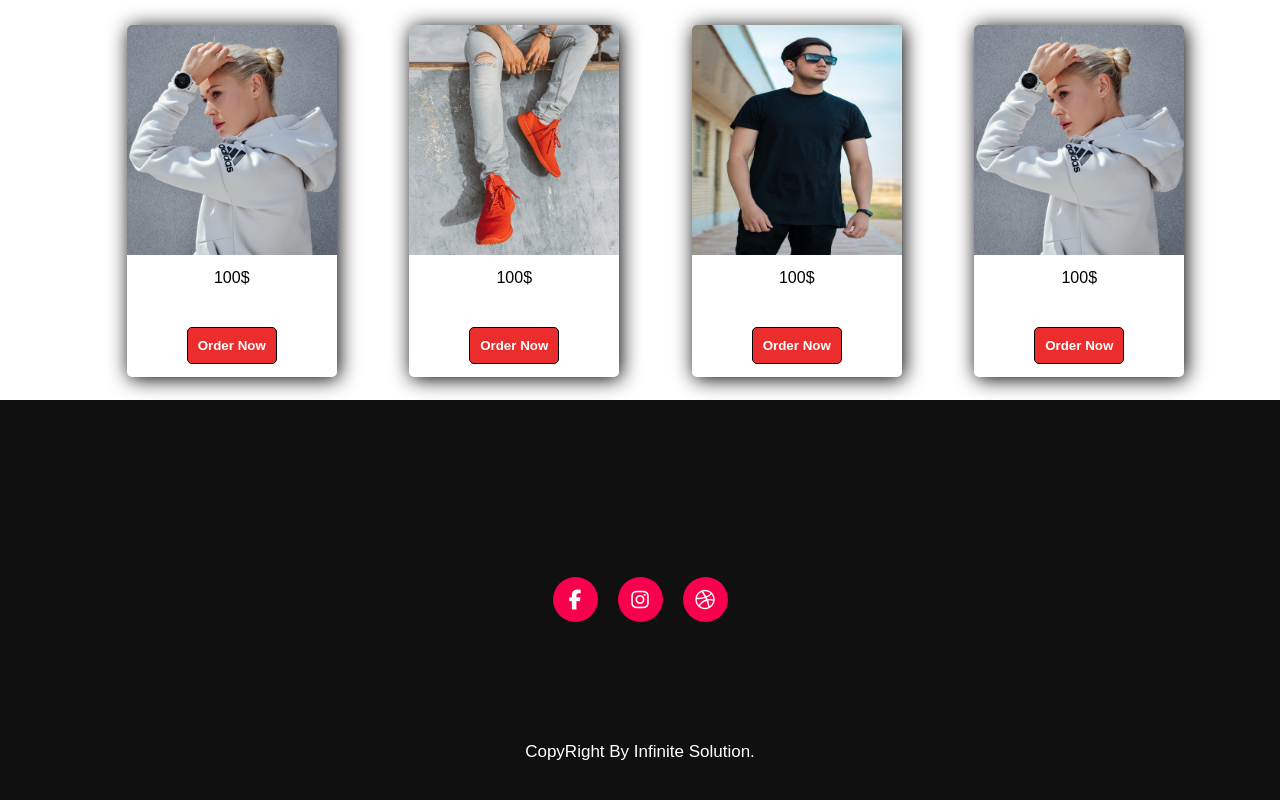
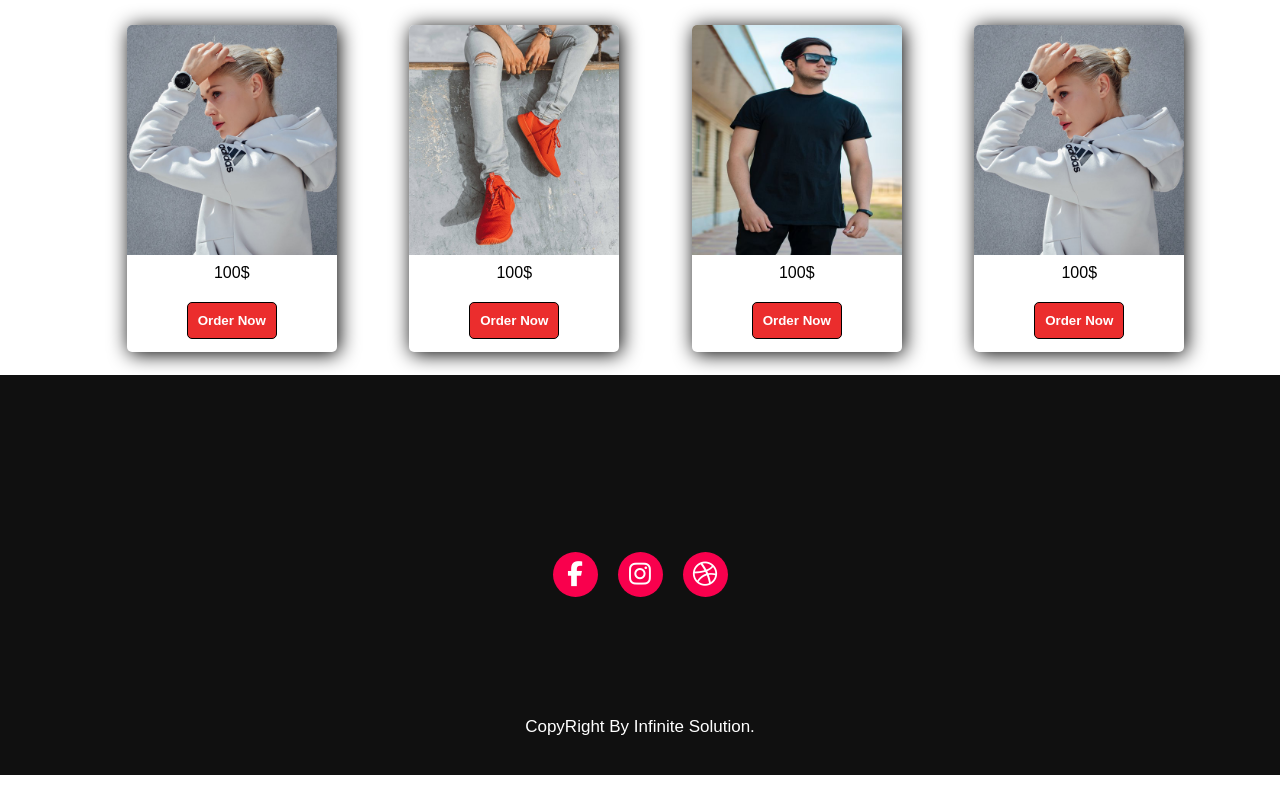
Before and after one commit to Shehryar55/Developer, a plain HTML site: page index.html in a window 1280 px wide. Shown: the part 2338-3138 px from the top of the page. After the commit the page ends 3113 px from the top, so only its background shows below. Drawn offline with Linux system fonts and the light colour scheme.

Commit message:
latest button change

```diff
--- a/css/style.css
+++ b/css/style.css
@@ -106,6 +106,7 @@ h4{
 	box-shadow: 0px 0px 5px #000, 0px 0px 15px #858585;
 	top: 6px;
 	right: 6px;
+	cursor: pointer;
 }
 
 
@@ -329,12 +330,12 @@ h5{
 		 padding: 3px;
 		 text-align: center;
 
-		 padding-top: 10px;
+		 padding-top: 5px;
 			   border-bottom-right-radius: 5px;
 		 border-bottom-left-radius: 5px;
 	   }
 	   .bss{
-		 margin-top: 40px;
+		 margin-top: 20px;
 		 margin-bottom: 10px;
 		 background-color: rgb(235, 45, 45);
 		 border: 1px solid black;
@@ -387,12 +388,13 @@ footer p:nth-child(2){
 	margin: 22px 10px;
 	color: white;
 	text-decoration: none;
-	font-size: 20px;
+	font-size: 25px;
 }
 .social a:hover{
 	transform: scale(1.3);
 	transition: .3s;
 }
+/* copy right */
 .end{
 	position: absolute;
 	color:#f9004d;
```
Also changed, not shown: index.html (+0 -13 lines).
